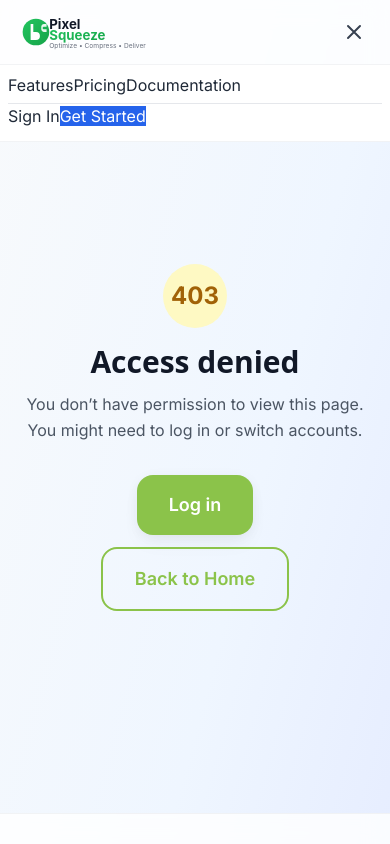
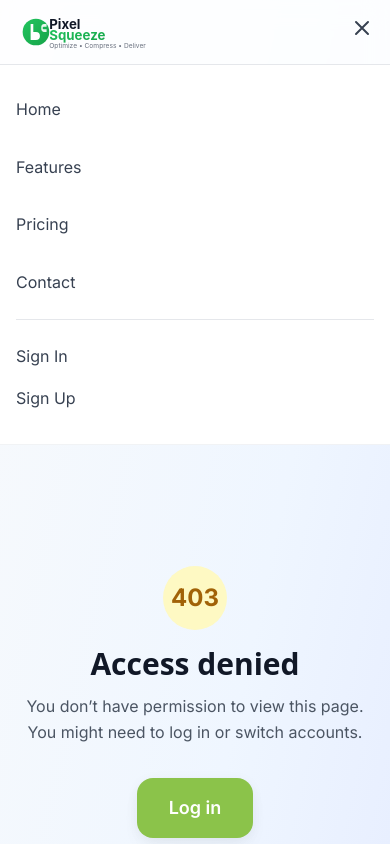
Before and after one commit to iamnikhilsharma/pixelsqueeze, a Next.js app in the folder client/: page /403 in a window 390 px wide. Both pictures are taken after a click on the button 354 px from the left and 32 px from the top of the page. Shown: the top 844 px of the page. Built offline with nearby package versions, Linux system fonts and the light colour scheme.

Commit message:
🔧 Fix index.tsx - Update authentication-based navigation in Layout and MarketingLayout - Add proper user state handling with token checking - Show My Account dropdown when logged in, Sign In/Sign Up when not logged in - Improve mobile navigation consistency - Fix import paths for auth store

```diff
--- a/client/components/Layout.tsx
+++ b/client/components/Layout.tsx
@@ -14,7 +14,8 @@ import {
   ThumbnailIcon,
   AnalysisIcon,
   PerformanceIcon,
-  SettingsIcon
+  SettingsIcon,
+  ChevronDownIcon
 } from './icons';
 import { Dropdown, DropdownItem, DropdownDivider } from './Dropdown';
 
@@ -24,12 +25,13 @@ interface LayoutProps {
 }
 
 export default function Layout({ children, title = 'PixelSqueeze - AI Image Compression' }: LayoutProps) {
-  const { user, logout } = useAuthStore();
-  const [mobileMenuOpen, setMobileMenuOpen] = useState(false);
+  const { user, token, logout } = useAuthStore();
+  const [isMobileMenuOpen, setIsMobileMenuOpen] = useState(false);
+  const [isUserMenuOpen, setIsUserMenuOpen] = useState(false);
 
   const handleLogout = () => {
     logout();
-    setMobileMenuOpen(false);
+    setIsUserMenuOpen(false);
   };
 
   return (
@@ -56,74 +58,76 @@ export default function Layout({ children, title = 'PixelSqueeze - AI Image Comp
             </div>
 
             {/* Desktop Navigation */}
+            <div className="hidden md:flex items-center space-x-8">
+              <Link href="/" className="nav-link">Home</Link>
+
+              {/* Tools Dropdown */}
+              <div className="relative group">
+                <button className="nav-link flex items-center">
+                  Tools
+                  <ChevronDownIcon className="w-4 h-4 ml-1" />
+                </button>
+                <div className="absolute top-full left-0 mt-2 w-48 bg-white rounded-lg shadow-lg border border-gray-200 opacity-0 invisible group-hover:opacity-100 group-hover:visible transition-all duration-200">
+                  <Link href="/images" className="block px-4 py-2 text-gray-700 hover:bg-gray-50 rounded-t-lg">Image Optimization</Link>
+                  <Link href="/watermark" className="block px-4 py-2 text-gray-700 hover:bg-gray-50">Watermarking</Link>
+                  <Link href="/thumbnails" className="block px-4 py-2 text-gray-700 hover:bg-gray-50">Thumbnails</Link>
+                  <Link href="/image-analysis" className="block px-4 py-2 text-gray-700 hover:bg-gray-50">Image Analysis</Link>
+                </div>
+              </div>
+
+              {/* Advanced Dropdown */}
+              <div className="relative group">
+                <button className="nav-link flex items-center">
+                  Advanced
+                  <ChevronDownIcon className="w-4 h-4 ml-1" />
+                </button>
+                <div className="absolute top-full left-0 mt-2 w-48 bg-white rounded-lg shadow-lg border border-gray-200 opacity-0 invisible group-hover:opacity-100 group-hover:visible transition-all duration-200">
+                  <Link href="/advanced-tools" className="block px-4 py-2 text-gray-700 hover:bg-gray-50 rounded-t-lg">Advanced Tools</Link>
+                  <Link href="/performance" className="block px-4 py-2 text-gray-700 hover:bg-gray-50">Performance Dashboard</Link>
+                  <Link href="/api-docs" className="block px-4 py-2 text-gray-700 hover:bg-gray-50">API Documentation</Link>
+                </div>
+              </div>
+
+              <Link href="/pricing" className="nav-link">Pricing</Link>
+              <Link href="/contact" className="nav-link">Contact</Link>
+            </div>
+
+            {/* Right Side - Authentication */}
             <div className="hidden md:flex items-center space-x-4">
-              {user ? (
+              {user && token ? (
+                // User is logged in - Show My Account dropdown
+                <div className="relative">
+                  <button
+                    onClick={() => setIsUserMenuOpen(!isUserMenuOpen)}
+                    className="flex items-center space-x-2 bg-gradient-to-r from-primary-500 to-secondary-500 text-white px-4 py-2 rounded-lg hover:from-primary-600 hover:to-secondary-600 transition-all duration-200"
+                  >
+                    <UserIcon className="w-5 h-5" />
+                    <span>{user.firstName ? `${user.firstName} ${user.lastName}` : 'My Account'}</span>
+                    <ChevronDownIcon className="w-4 h-4" />
+                  </button>
+
+                  {isUserMenuOpen && (
+                    <div className="absolute top-full right-0 mt-2 w-48 bg-white rounded-lg shadow-lg border border-gray-200">
+                      <Link href="/dashboard" className="block px-4 py-2 text-gray-700 hover:bg-gray-50 rounded-t-lg">Dashboard</Link>
+                      <Link href="/profile" className="block px-4 py-2 text-gray-700 hover:bg-gray-50">Profile</Link>
+                      <Link href="/settings" className="block px-4 py-2 text-gray-700 hover:bg-gray-50">Settings</Link>
+                      <div className="border-t border-gray-200">
+                        <button
+                          onClick={handleLogout}
+                          className="w-full text-left px-4 py-2 text-gray-700 hover:bg-gray-50 rounded-b-lg flex items-center"
+                        >
+                          <LogoutIcon className="w-4 h-4 mr-2" />
+                          Sign Out
+                        </button>
+                      </div>
+                    </div>
+                  )}
+                </div>
+              ) : (
+                // User is not logged in - Show Sign In and Sign Up buttons
                 <>
-                  {/* Main Tools Dropdown */}
-                  <Dropdown
-                    trigger={<span>Tools</span>}
-                    width="lg"
-                  >
-                    <DropdownItem href="/dashboard" icon={<DashboardIcon className="w-4 h-4" />}>
-                      Dashboard
-                    </DropdownItem>
-                    <DropdownItem href="/images" icon={<ImagesIcon className="w-4 h-4" />}>
-                      My Images
-                    </DropdownItem>
-                    <DropdownDivider />
-                    <DropdownItem href="/watermark" icon={<WatermarkIcon className="w-4 h-4" />}>
-                      Watermark Tool
-                    </DropdownItem>
-                    <DropdownItem href="/thumbnails" icon={<ThumbnailIcon className="w-4 h-4" />}>
-                      Thumbnail Generator
-                    </DropdownItem>
-                    <DropdownItem href="/image-analysis" icon={<AnalysisIcon className="w-4 h-4" />}>
-                      Image Analysis
-                    </DropdownItem>
-                    <DropdownItem href="/performance" icon={<PerformanceIcon className="w-4 h-4" />}>
-                      Performance
-                    </DropdownItem>
-                  </Dropdown>
-
-                  {/* Advanced Tools Dropdown */}
-                  <Dropdown
-                    trigger={<span>Advanced</span>}
-                    width="md"
-                  >
-                    <DropdownItem href="/advanced-tools" icon={<AdvancedToolsIcon className="w-4 h-4" />}>
-                      All Tools
-                    </DropdownItem>
-                    <DropdownItem href="/settings" icon={<SettingsIcon className="w-4 h-4" />}>
-                      Settings
-                    </DropdownItem>
-                  </Dropdown>
-
-                  {/* User Dropdown */}
-                  <Dropdown
-                    trigger={<span className="flex items-center space-x-2"><UserIcon className="w-5 h-5" /><span>{user.email}</span></span>}
-                    align="right"
-                    width="md"
-                  >
-                    <DropdownItem href="/dashboard" icon={<DashboardIcon className="w-4 h-4" />}>
-                      Dashboard
-                    </DropdownItem>
-                    <DropdownItem href="/settings" icon={<SettingsIcon className="w-4 h-4" />}>
-                      Account Settings
-                    </DropdownItem>
-                    <DropdownDivider />
-                    <DropdownItem onClick={handleLogout} icon={<LogoutIcon className="w-4 h-4" />}>
-                      Sign Out
-                    </DropdownItem>
-                  </Dropdown>
-                </>
-              ) : (
-                <>
-                  <Link href="/login" className="nav-link">
-                    Sign In
-                  </Link>
-                  <Link href="/register" className="btn-primary">
-                    Get Started
-                  </Link>
+                  <Link href="/login" className="nav-link">Sign In</Link>
+                  <Link href="/register" className="btn-primary">Sign Up</Link>
                 </>
               )}
             </div>
@@ -131,10 +135,10 @@ export default function Layout({ children, title = 'PixelSqueeze - AI Image Comp
             {/* Mobile menu button */}
             <div className="md:hidden">
               <button
-                onClick={() => setMobileMenuOpen(!mobileMenuOpen)}
+                onClick={() => setIsMobileMenuOpen(!isMobileMenuOpen)}
                 className="text-gray-700 hover:text-gray-900 p-2"
               >
-                {mobileMenuOpen ? (
+                {isMobileMenuOpen ? (
                   <CloseIcon className="w-6 h-6" />
                 ) : (
                   <MenuIcon className="w-6 h-6" />
@@ -145,7 +149,7 @@ export default function Layout({ children, title = 'PixelSqueeze - AI Image Comp
         </div>
 
         {/* Mobile Navigation */}
-        {mobileMenuOpen && (
+        {isMobileMenuOpen && (
           <div className="md:hidden bg-white/95 backdrop-blur-md border-t border-gray-200/50">
             <div className="px-2 pt-2 pb-3 space-y-1">
               {user ? (
@@ -154,12 +158,12 @@ export default function Layout({ children, title = 'PixelSqueeze - AI Image Comp
                     Welcome, {user.email}
                   </div>
 
-                  <Link href="/dashboard" className="mobile-nav-link" onClick={() => setMobileMenuOpen(false)}>
+                  <Link href="/dashboard" className="mobile-nav-link" onClick={() => setIsMobileMenuOpen(false)}>
                     <DashboardIcon className="w-5 h-5" />
                     Dashboard
                   </Link>
 
-                  <Link href="/images" className="mobile-nav-link" onClick={() => setMobileMenuOpen(false)}>
+                  <Link href="/images" className="mobile-nav-link" onClick={() => setIsMobileMenuOpen(false)}>
                     <ImagesIcon className="w-5 h-5" />
                     My Images
                   </Link>
@@ -168,22 +172,22 @@ export default function Layout({ children, title = 'PixelSqueeze - AI Image Comp
                     Tools
                   </div>
 
-                  <Link href="/watermark" className="mobile-nav-link" onClick={() => setMobileMenuOpen(false)}>
+                  <Link href="/watermark" className="mobile-nav-link" onClick={() => setIsMobileMenuOpen(false)}>
                     <WatermarkIcon className="w-5 h-5" />
                     Watermark
                   </Link>
 
-                  <Link href="/thumbnails" className="mobile-nav-link" onClick={() => setMobileMenuOpen(false)}>
+                  <Link href="/thumbnails" className="mobile-nav-link" onClick={() => setIsMobileMenuOpen(false)}>
                     <ThumbnailIcon className="w-5 h-5" />
                     Thumbnails
                   </Link>
 
-                  <Link href="/image-analysis" className="mobile-nav-link" onClick={() => setMobileMenuOpen(false)}>
+                  <Link href="/image-analysis" className="mobile-nav-link" onClick={() => setIsMobileMenuOpen(false)}>
                     <AnalysisIcon className="w-5 h-5" />
                     Analysis
                   </Link>
 
-                  <Link href="/performance" className="mobile-nav-link" onClick={() => setMobileMenuOpen(false)}>
+                  <Link href="/performance" className="mobile-nav-link" onClick={() => setIsMobileMenuOpen(false)}>
                     <PerformanceIcon className="w-5 h-5" />
                     Performance
                   </Link>
@@ -192,7 +196,7 @@ export default function Layout({ children, title = 'PixelSqueeze - AI Image Comp
                     Account
                   </div>
 
-                  <Link href="/settings" className="mobile-nav-link" onClick={() => setMobileMenuOpen(false)}>
+                  <Link href="/settings" className="mobile-nav-link" onClick={() => setIsMobileMenuOpen(false)}>
                     <SettingsIcon className="w-5 h-5" />
                     Settings
                   </Link>
@@ -207,10 +211,10 @@ export default function Layout({ children, title = 'PixelSqueeze - AI Image Comp
                 </>
               ) : (
                 <>
-                  <Link href="/login" className="mobile-nav-link" onClick={() => setMobileMenuOpen(false)}>
+                  <Link href="/login" className="mobile-nav-link" onClick={() => setIsMobileMenuOpen(false)}>
                     Sign In
                   </Link>
-                  <Link href="/register" className="mobile-nav-link bg-blue-600 text-white hover:bg-blue-700" onClick={() => setMobileMenuOpen(false)}>
+                  <Link href="/register" className="mobile-nav-link bg-blue-600 text-white hover:bg-blue-700" onClick={() => setIsMobileMenuOpen(false)}>
                     Get Started
                   </Link>
                 </>
--- a/client/components/MarketingLayout.tsx
+++ b/client/components/MarketingLayout.tsx
@@ -1,15 +1,14 @@
 import React, { useState } from 'react';
+import Link from 'next/link';
 import Head from 'next/head';
-import Link from 'next/link';
 import { useAuthStore } from '../store/authStore';
 import {
-  MenuIcon,
-  CloseIcon,
   UserIcon,
   LogoutIcon,
-  ChevronDownIcon
+  ChevronDownIcon,
+  MenuIcon,
+  CloseIcon
 } from './icons';
-import { Dropdown, DropdownItem, DropdownDivider } from './Dropdown';
 
 interface MarketingLayoutProps {
   children: React.ReactNode;
@@ -17,12 +16,13 @@ interface MarketingLayoutProps {
 }
 
 export default function MarketingLayout({ children, title = 'PixelSqueeze - AI Image Compression' }: MarketingLayoutProps) {
-  const { user, logout } = useAuthStore();
-  const [mobileMenuOpen, setMobileMenuOpen] = useState(false);
+  const { user, token, logout } = useAuthStore();
+  const [isMobileMenuOpen, setIsMobileMenuOpen] = useState(false);
+  const [isUserMenuOpen, setIsUserMenuOpen] = useState(false);
 
   const handleLogout = () => {
     logout();
-    setMobileMenuOpen(false);
+    setIsUserMenuOpen(false);
   };
 
   return (
@@ -33,7 +33,7 @@ export default function MarketingLayout({ children, title = 'PixelSqueeze - AI I
         <meta name="viewport" content="width=device-width, initial-scale=1" />
         <link rel="icon" href="/favicon.svg" />
       </Head>
-      {/* Navigation */}
+
       <nav className="bg-white/80 backdrop-blur-md border-b border-gray-200/50 sticky top-0 z-50">
         <div className="max-w-7xl mx-auto px-4 sm:px-6 lg:px-8">
           <div className="flex justify-between items-center h-16">
@@ -49,48 +49,49 @@ export default function MarketingLayout({ children, title = 'PixelSqueeze - AI I
             </div>
 
             {/* Desktop Navigation */}
-            <div className="hidden md:flex items-center space-x-6">
-              <Link href="/features" className="nav-link">
-                Features
-              </Link>
-              <Link href="/pricing" className="nav-link">
-                Pricing
-              </Link>
-              <Link href="/docs" className="nav-link">
-                Documentation
-              </Link>
+            <div className="hidden md:flex items-center space-x-8">
+              <Link href="/" className="nav-link">Home</Link>
+              <Link href="/features" className="nav-link">Features</Link>
+              <Link href="/pricing" className="nav-link">Pricing</Link>
+              <Link href="/contact" className="nav-link">Contact</Link>
+            </div>
 
-              {user ? (
+            {/* Right Side - Authentication */}
+            <div className="hidden md:flex items-center space-x-4">
+              {user && token ? (
+                // User is logged in - Show My Account dropdown
+                <div className="relative">
+                  <button
+                    onClick={() => setIsUserMenuOpen(!isUserMenuOpen)}
+                    className="flex items-center space-x-2 bg-gradient-to-r from-primary-500 to-secondary-500 text-white px-4 py-2 rounded-lg hover:from-primary-600 hover:to-secondary-600 transition-all duration-200"
+                  >
+                    <UserIcon className="w-5 h-5" />
+                    <span>{user.firstName ? `${user.firstName} ${user.lastName}` : 'My Account'}</span>
+                    <ChevronDownIcon className="w-4 h-4" />
+                  </button>
+
+                  {isUserMenuOpen && (
+                    <div className="absolute top-full right-0 mt-2 w-48 bg-white rounded-lg shadow-lg border border-gray-200">
+                      <Link href="/dashboard" className="block px-4 py-2 text-gray-700 hover:bg-gray-50 rounded-t-lg">Dashboard</Link>
+                      <Link href="/profile" className="block px-4 py-2 text-gray-700 hover:bg-gray-50">Profile</Link>
+                      <Link href="/settings" className="block px-4 py-2 text-gray-700 hover:bg-gray-50">Settings</Link>
+                      <div className="border-t border-gray-200">
+                        <button
+                          onClick={handleLogout}
+                          className="w-full text-left px-4 py-2 text-gray-700 hover:bg-gray-50 rounded-b-lg flex items-center"
+                        >
+                          <LogoutIcon className="w-4 h-4 mr-2" />
+                          Sign Out
+                        </button>
+                      </div>
+                    </div>
+                  )}
+                </div>
+              ) : (
+                // User is not logged in - Show Sign In and Sign Up buttons
                 <>
-                  {/* Account Dropdown */}
-                  <Dropdown
-                    trigger={<span className="flex items-center space-x-2"><UserIcon className="w-5 h-5" /><span>My Account</span></span>}
-                    align="right"
-                    width="md"
-                  >
-                    <DropdownItem href="/dashboard" icon={<UserIcon className="w-4 h-4" />}>
-                      Dashboard
-                    </DropdownItem>
-                    <DropdownItem href="/images" icon={<UserIcon className="w-4 h-4" />}>
-                      My Images
-                    </DropdownItem>
-                    <DropdownItem href="/settings" icon={<UserIcon className="w-4 h-4" />}>
-                      Settings
-                    </DropdownItem>
-                    <DropdownDivider />
-                    <DropdownItem onClick={handleLogout} icon={<LogoutIcon className="w-4 h-4" />}>
-                      Sign Out
-                    </DropdownItem>
-                  </Dropdown>
-                </>
-              ) : (
-                <>
-                  <Link href="/login" className="nav-link">
-                    Sign In
-                  </Link>
-                  <Link href="/register" className="btn-primary">
-                    Get Started
-                  </Link>
+                  <Link href="/login" className="nav-link">Sign In</Link>
+                  <Link href="/register" className="btn-primary">Sign Up</Link>
                 </>
               )}
             </div>
@@ -98,10 +99,10 @@ export default function MarketingLayout({ children, title = 'PixelSqueeze - AI I
             {/* Mobile menu button */}
             <div className="md:hidden">
               <button
-                onClick={() => setMobileMenuOpen(!mobileMenuOpen)}
-                className="text-gray-700 hover:text-gray-900 p-2"
+                onClick={() => setIsMobileMenuOpen(!isMobileMenuOpen)}
+                className="text-gray-700 hover:text-primary-500"
               >
-                {mobileMenuOpen ? (
+                {isMobileMenuOpen ? (
                   <CloseIcon className="w-6 h-6" />
                 ) : (
                   <MenuIcon className="w-6 h-6" />
@@ -112,62 +113,44 @@ export default function MarketingLayout({ children, title = 'PixelSqueeze - AI I
         </div>
 
         {/* Mobile Navigation */}
-        {mobileMenuOpen && (
-          <div className="md:hidden bg-white/95 backdrop-blur-md border-t border-gray-200/50">
-            <div className="px-2 pt-2 pb-3 space-y-1">
-              <Link href="/features" className="mobile-nav-link" onClick={() => setMobileMenuOpen(false)}>
-                Features
-              </Link>
-              <Link href="/pricing" className="mobile-nav-link" onClick={() => setMobileMenuOpen(false)}>
-                Pricing
-              </Link>
-              <Link href="/docs" className="mobile-nav-link" onClick={() => setMobileMenuOpen(false)}>
-                Documentation
-              </Link>
+        {isMobileMenuOpen && (
+          <div className="md:hidden bg-white border-t border-gray-200">
+            <div className="px-4 py-6 space-y-4">
+              <Link href="/" className="block text-gray-700 hover:text-primary-500 py-2">Home</Link>
+              <Link href="/features" className="block text-gray-700 hover:text-primary-500 py-2">Features</Link>
+              <Link href="/pricing" className="block text-gray-700 hover:text-primary-500 py-2">Pricing</Link>
+              <Link href="/contact" className="block text-gray-700 hover:text-primary-500 py-2">Contact</Link>
 
-              {user ? (
+              <div className="border-t border-gray-200 pt-4">
+                {user && token ? (
                   <>
-                  <div className="px-3 py-2 text-xs font-semibold text-gray-500 uppercase tracking-wider">
-                    Account
-                  </div>
-                  <Link href="/dashboard" className="mobile-nav-link" onClick={() => setMobileMenuOpen(false)}>
-                    Dashboard
-                  </Link>
-                  <Link href="/images" className="mobile-nav-link" onClick={() => setMobileMenuOpen(false)}>
-                    My Images
-                  </Link>
-                  <Link href="/settings" className="mobile-nav-link" onClick={() => setMobileMenuOpen(false)}>
-                    Settings
-                  </Link>
+                    <Link href="/dashboard" className="block text-gray-700 hover:text-primary-500 py-2">Dashboard</Link>
+                    <Link href="/profile" className="block text-gray-700 hover:text-primary-500 py-2">Profile</Link>
+                    <Link href="/settings" className="block text-gray-700 hover:text-primary-500 py-2">Settings</Link>
                     <button
                       onClick={handleLogout}
-                    className="mobile-nav-link w-full text-left"
+                      className="w-full text-left text-gray-700 hover:text-primary-500 py-2 flex items-center"
                     >
+                      <LogoutIcon className="w-4 h-4 mr-2" />
                       Sign Out
                     </button>
                   </>
                 ) : (
                   <>
-                  <div className="border-t border-gray-200 my-2"></div>
-                  <Link href="/login" className="mobile-nav-link" onClick={() => setMobileMenuOpen(false)}>
-                    Sign In
-                  </Link>
-                  <Link href="/register" className="mobile-nav-link bg-blue-600 text-white hover:bg-blue-700" onClick={() => setMobileMenuOpen(false)}>
-                    Get Started
-                  </Link>
+                    <Link href="/login" className="block text-gray-700 hover:text-primary-500 py-2">Sign In</Link>
+                    <Link href="/register" className="block text-gray-700 hover:text-primary-500 py-2">Sign Up</Link>
                   </>
                 )}
+              </div>
             </div>
           </div>
         )}
       </nav>
 
-      {/* Main Content */}
       <main className="flex-1">
         {children}
       </main>
 
-      {/* Footer */}
       <footer className="bg-white/80 backdrop-blur-md border-t border-gray-200/50 mt-20">
         <div className="max-w-7xl mx-auto py-12 px-4 sm:px-6 lg:px-8">
           <div className="grid grid-cols-1 md:grid-cols-4 gap-8">
@@ -181,32 +164,31 @@ export default function MarketingLayout({ children, title = 'PixelSqueeze - AI I
               </div>
               <p className="text-gray-600 max-w-md">
                 Professional image optimization and processing tools for developers, designers, and businesses.
+                Transform your images with AI-powered optimization.
               </p>
             </div>
 
             <div>
-              <h3 className="text-sm font-semibold text-gray-900 tracking-wider uppercase mb-4">Product</h3>
+              <h3 className="text-lg font-semibold text-gray-900 mb-4">Product</h3>
               <ul className="space-y-2">
-                <li><Link href="/features" className="text-gray-600 hover:text-gray-900">Features</Link></li>
-                <li><Link href="/pricing" className="text-gray-600 hover:text-gray-900">Pricing</Link></li>
-                <li><Link href="/api" className="text-gray-600 hover:text-gray-900">API</Link></li>
+                <li><Link href="/features" className="text-gray-600 hover:text-primary-500">Features</Link></li>
+                <li><Link href="/pricing" className="text-gray-600 hover:text-primary-500">Pricing</Link></li>
+                <li><Link href="/api-docs" className="text-gray-600 hover:text-primary-500">API</Link></li>
               </ul>
             </div>
 
             <div>
-              <h3 className="text-sm font-semibold text-gray-900 tracking-wider uppercase mb-4">Support</h3>
+              <h3 className="text-lg font-semibold text-gray-900 mb-4">Company</h3>
               <ul className="space-y-2">
-                <li><Link href="/contact" className="text-gray-600 hover:text-gray-900">Contact</Link></li>
-                <li><Link href="/docs" className="text-gray-600 hover:text-gray-900">Documentation</Link></li>
-                <li><Link href="/help" className="text-gray-600 hover:text-gray-900">Help Center</Link></li>
+                <li><Link href="/about" className="text-gray-600 hover:text-primary-500">About</Link></li>
+                <li><Link href="/contact" className="text-gray-600 hover:text-primary-500">Contact</Link></li>
+                <li><Link href="/blog" className="text-gray-600 hover:text-primary-500">Blog</Link></li>
               </ul>
             </div>
           </div>
 
-          <div className="mt-8 pt-8 border-t border-gray-200">
-            <p className="text-gray-400 text-sm text-center">
-              © 2024 PixelSqueeze. All rights reserved.
-            </p>
+          <div className="border-t border-gray-200 mt-8 pt-8 text-center text-gray-600">
+            <p>&copy; 2024 PixelSqueeze. All rights reserved.</p>
           </div>
         </div>
       </footer>
```
Lines whose indentation alone changed are shown as unchanged.
